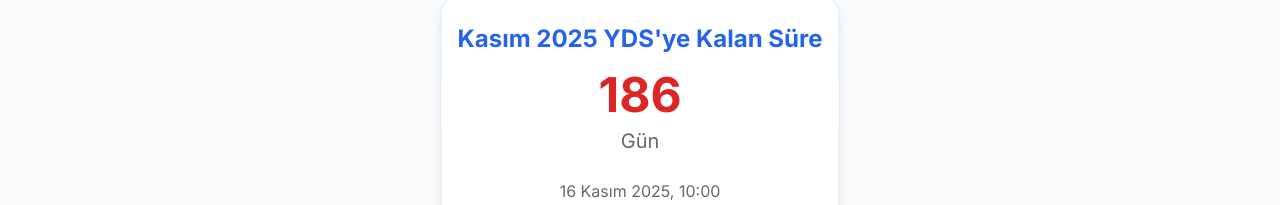
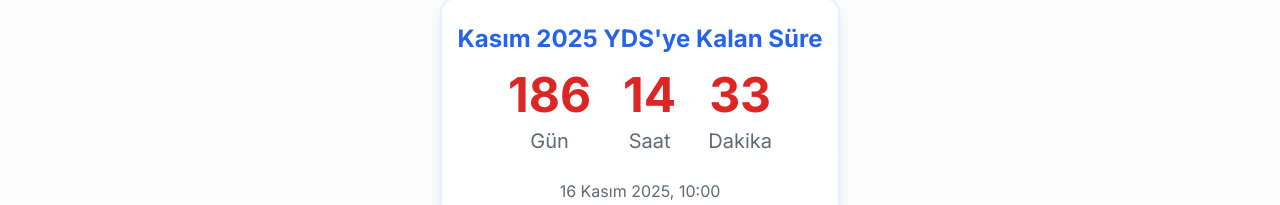
Before and after one commit to VeyselCerav/kelime, a Next.js app: page / in a window 1280 px wide. Shown: the part 306-511 px from the top of the page. Built offline with nearby package versions, Linux system fonts and the light colour scheme; no server answers; the database is empty.

Commit message:
Initial dataa

```diff
--- a/app/components/Countdown.tsx
+++ b/app/components/Countdown.tsx
@@ -4,6 +4,8 @@
 
 interface TimeLeft {
   days: number;
+  hours: number;
+  minutes: number;
 }
 
 export default function Countdown() {
@@ -14,12 +16,16 @@
 
     if (difference > 0) {
       return {
-        days: Math.floor(difference / (1000 * 60 * 60 * 24))
+        days: Math.floor(difference / (1000 * 60 * 60 * 24)),
+        hours: Math.floor((difference % (1000 * 60 * 60 * 24)) / (1000 * 60 * 60)),
+        minutes: Math.floor((difference % (1000 * 60 * 60)) / (1000 * 60))
       };
     }
 
     return {
-      days: 0
+      days: 0,
+      hours: 0,
+      minutes: 0
     };
   };
 
@@ -28,7 +34,8 @@
   useEffect(() => {
     const timer = setInterval(() => {
       setTimeLeft(calculateTimeLeft());
-    }, 1000 * 60 * 60); // Her saat başı güncelle
+    }, 1000 * 60); // Her dakika güncelle
+
     return () => clearInterval(timer);
   }, []);
 
@@ -38,11 +45,27 @@
         Kasım 2025 YDS'ye Kalan Süre
       </h2>
 
-      <div className="flex flex-col items-center">
-        <div className="text-5xl font-bold text-red-600">
-          {timeLeft.days}
+      <div className="flex gap-8">
+        <div className="flex flex-col items-center">
+          <div className="text-5xl font-bold text-red-600">
+            {timeLeft.days}
+          </div>
+          <div className="text-xl text-base-content/70 mt-2">Gün</div>
         </div>
-        <div className="text-xl text-base-content/70 mt-2">Gün</div>
+
+        <div className="flex flex-col items-center">
+          <div className="text-5xl font-bold text-red-600">
+            {timeLeft.hours}
+          </div>
+          <div className="text-xl text-base-content/70 mt-2">Saat</div>
+        </div>
+
+        <div className="flex flex-col items-center">
+          <div className="text-5xl font-bold text-red-600">
+            {timeLeft.minutes}
+          </div>
+          <div className="text-xl text-base-content/70 mt-2">Dakika</div>
+        </div>
       </div>
 
       <p className="text-base-content/70 text-center mt-2">
```
